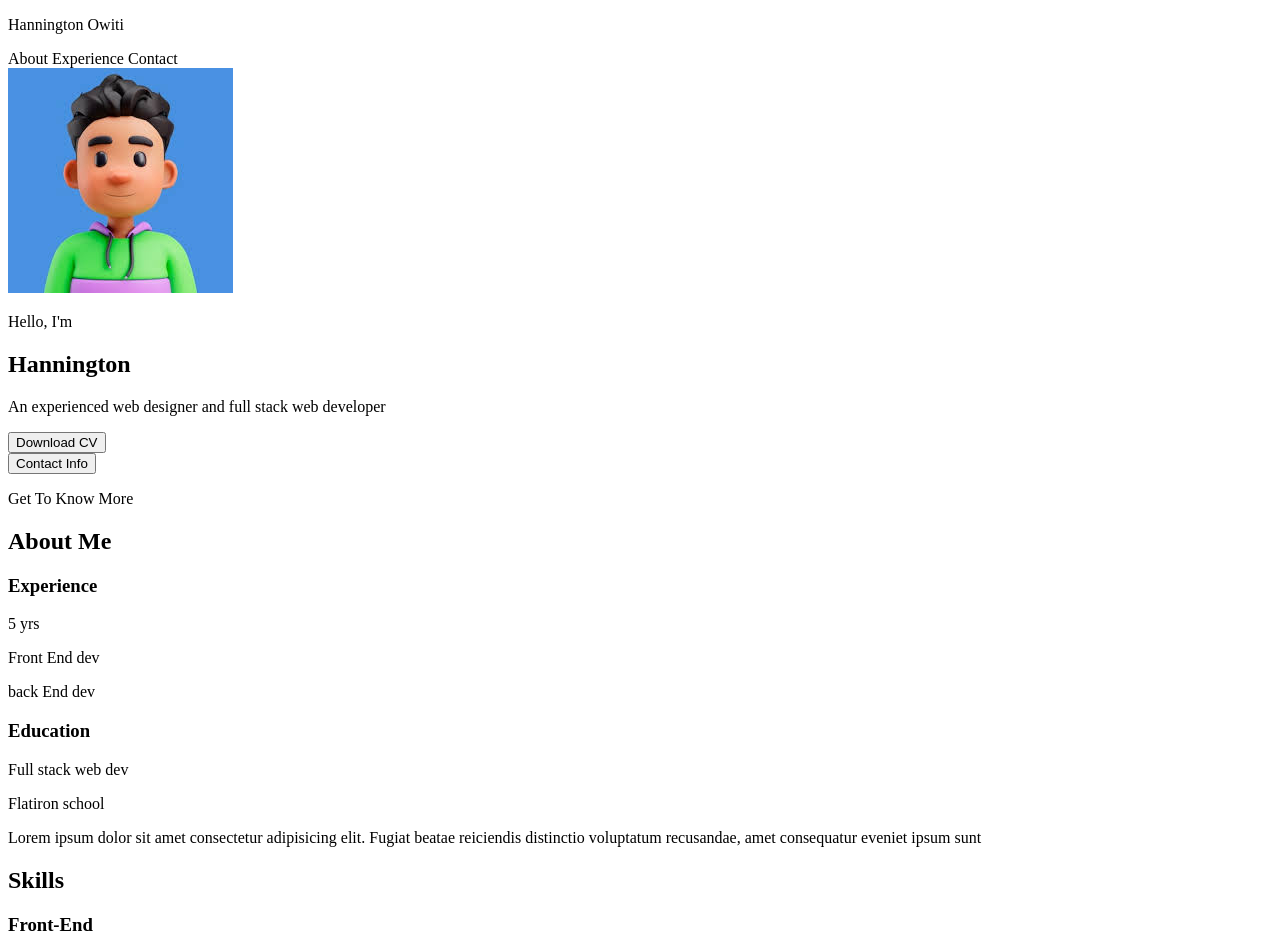
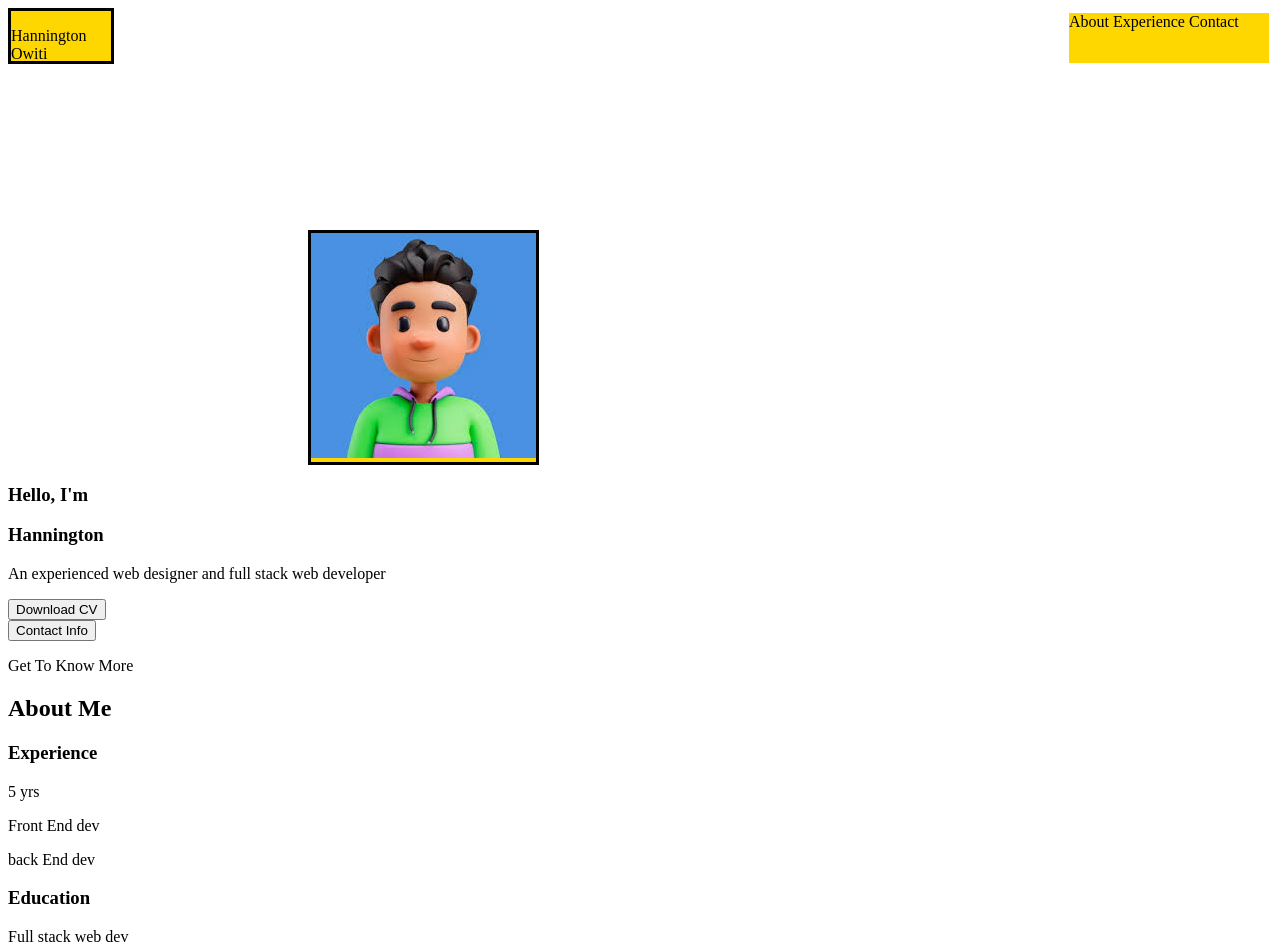
Before and after one commit to Owiti95/my-personal-website, a plain HTML site: page index.html in a window 1280 px wide. Shown: the top 949 px of the page. Drawn offline with Linux system fonts and the light colour scheme.

Commit message:
before adding flex box to section 1

```diff
--- a/index.html
+++ b/index.html
@@ -4,9 +4,10 @@
     <meta charset="UTF-8">
     <meta name="viewport" content="width=device-width, initial-scale=1.0">
     <title>My Personal Website</title>
+    <link rel="stylesheet" href="style.css">
 </head>
 <body>
-    <section id="section1">
+    <section class="section1">
     <div id="namelogo">
         <p>Hannington Owiti</p>
     </div>
@@ -15,13 +16,17 @@
     <a>Experience</a>
     <a>Contact</a>
     </div>
-    <div id="main1">
+    <br>
+    <br>
+    <br>
+    <br>
+    <div class="main1">
         <div id="profilepic">
             <img src="./images/images (1).jpeg">
         </div>
         <div id="salut">
-        <p>Hello, I'm</p>
-        <h2>Hannington</h2>
+        <h3>Hello, I'm</h3>
+        <h3>Hannington</h3>
         <p>An experienced web designer and full stack web developer</p>
         </div>
         <div id="cv">
@@ -33,7 +38,7 @@
     </div>
     </section>
 
-    <section id="section2">
+    <section class="section2">
 
 <div id="brief1">
 <p>Get To Know More</p>
@@ -58,7 +63,7 @@
     </section>
 
 
-    <section id="section3">
+    <section class="section3">
 
 <div id="brief2">
 <h2 id="skillsheader">Skills<h2>
@@ -82,7 +87,7 @@
     </section>
 
 
-    <section id="section4">
+    <section class="section4">
 
 <div id="brief3">
 <h3>Find</h3>
--- a/style.css
+++ b/style.css
@@ -0,0 +1,33 @@
+.section1 #namelogo {
+    background-color: gold;
+    border: 3px solid black;
+    width: 100px;
+    height: 50px;
+    float: left;
+  }
+
+.section1 #nav{
+    background-color: gold;
+    width: 200px;
+    height: 50px;
+    margin-top: 2px;
+    float: right;
+    border: 3px solid white
+}
+
+.main1 #profilepic{
+    width: 225px;
+}
+
+
+.main1 #profilepic{
+    background-color: gold;
+    margin-left: 300px;
+    margin-top: 150px;
+    border: 3px solid black
+}
+
+.section1.main1 #salut{
+    width: 225px;
+    padding-right: 150px;
+}
```
